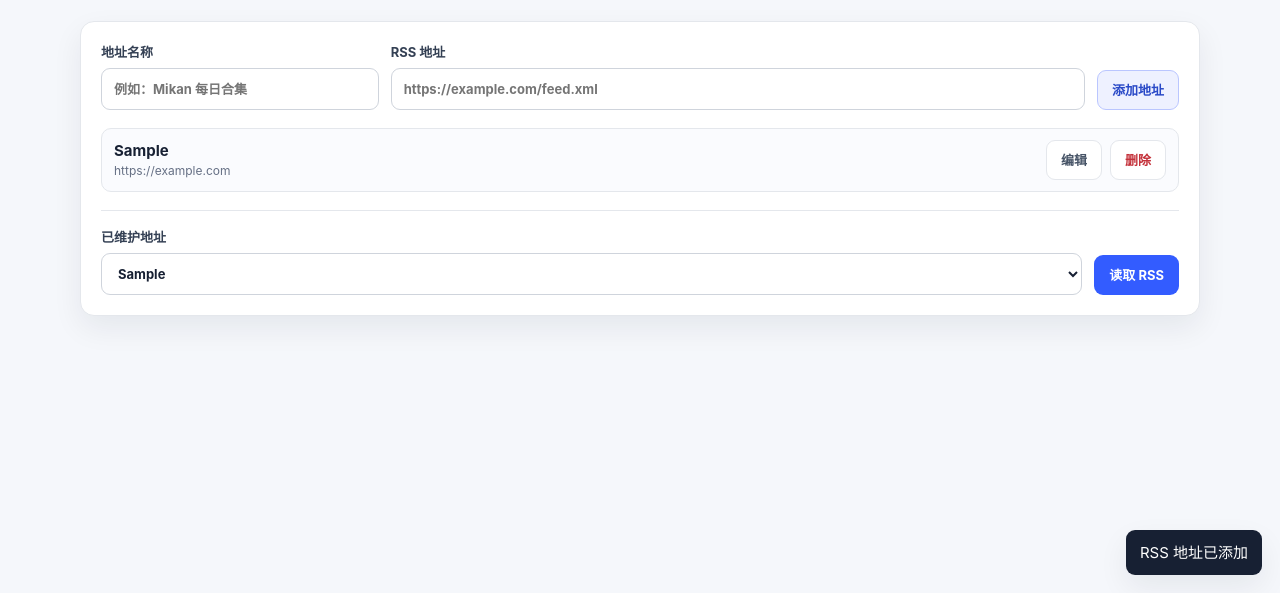
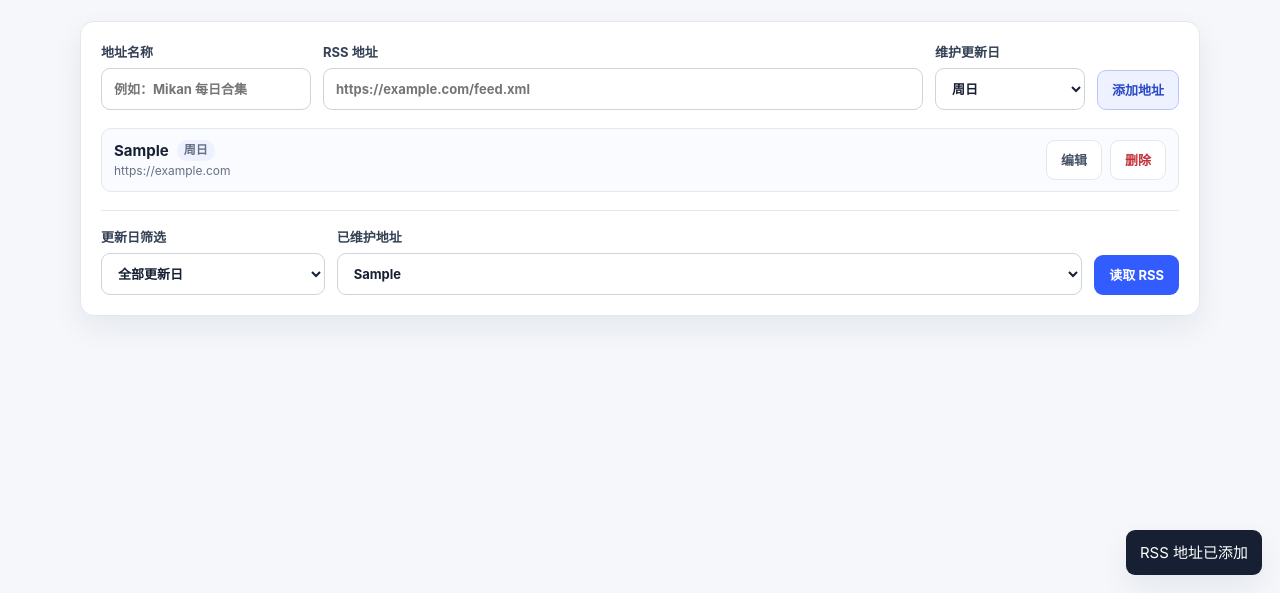
Before and after one commit to crymen/rss-reader-static, a website: page public/index.html in a window 1280 px wide. Both pictures are taken after typing "Sample", "https://example.com" into the empty fields and a click on the button "添加地址". Shown: the part 207-800 px from the top of the page. Drawn offline with Linux system fonts and the light colour scheme.

Commit message:
feat: add RSS update day filtering

```diff
--- a/public/app.js
+++ b/public/app.js
@@ -1,5 +1,7 @@
 (() => {
   const STORAGE_KEY = "mixed-rss-reader.sources.v1";
+  const WEEKDAYS = ["周日", "周一", "周二", "周三", "周四", "周五", "周六"];
+  const updateDayOf = item => Number.isInteger(item?.update_day) && item.update_day >= 0 && item.update_day <= 6 ? item.update_day : 0;
   const $ = (selector, root = document) => root.querySelector(selector);
   const $$ = (selector, root = document) => [...root.querySelectorAll(selector)];
   const root = $("[data-rss-reader]");
@@ -26,33 +28,42 @@
   let sources = safeSources(), editingId = null, items = [], feedFormat = "";
   const select = $("[data-source-select]", root), sourceList = $("[data-source-list]", root);
   const titleInput = $("[data-source-title]", root), urlInput = $("[data-source-url]", root);
+  const updateDayInput = $("[data-source-update-day]", root), updateDayFilter = $("[data-update-day-filter]", root);
   const list = $("[data-reader-list]", root), results = $("[data-results]", root);
   const persist = () => localStorage.setItem(STORAGE_KEY, JSON.stringify(sources));
   const resetForm = () => {
-    editingId = null; titleInput.value = ""; urlInput.value = "";
+    editingId = null; titleInput.value = ""; urlInput.value = ""; updateDayInput.value = "0";
     $("[data-source-save]", root).textContent = "添加地址";
     $("[data-source-cancel]", root).classList.add("is-hidden");
   };
   const editSource = item => {
-    editingId = item.id; titleInput.value = item.title; urlInput.value = item.rss_url;
+    editingId = item.id; titleInput.value = item.title; urlInput.value = item.rss_url; updateDayInput.value = String(updateDayOf(item));
     $("[data-source-save]", root).textContent = "保存修改";
     $("[data-source-cancel]", root).classList.remove("is-hidden"); titleInput.focus();
   };
   const renderSources = selectedId => {
     select.replaceChildren(new Option("请选择 RSS 地址", "")); sourceList.replaceChildren();
-    sources.forEach(item => {
+    const filterValue = updateDayFilter.value;
+    const visibleSources = sources.filter(item => filterValue === "" || updateDayOf(item) === Number(filterValue));
+    visibleSources.forEach(item => {
       select.add(new Option(item.title, item.id));
       const row = document.createElement("div"); row.className = "source-item";
       const info = document.createElement("div"); info.className = "source-info";
+      const titleRow = document.createElement("div"); titleRow.className = "source-title-row";
       const title = document.createElement("strong"); title.textContent = item.title;
-      const url = document.createElement("span"); url.textContent = item.rss_url; info.append(title, url);
+      const weekday = document.createElement("span"); weekday.className = "weekday-badge"; weekday.textContent = WEEKDAYS[updateDayOf(item)];
+      titleRow.append(title, weekday);
+      const url = document.createElement("span"); url.textContent = item.rss_url; info.append(titleRow, url);
       const actions = document.createElement("div"); actions.className = "source-actions";
       const edit = document.createElement("button"); edit.type = "button"; edit.className = "button button-ghost"; edit.textContent = "编辑"; edit.onclick = () => editSource(item);
       const remove = document.createElement("button"); remove.type = "button"; remove.className = "button button-ghost danger"; remove.textContent = "删除";
       remove.onclick = () => { if (!confirm(`确定删除“${item.title}”吗？`)) return; sources = sources.filter(value => value.id !== item.id); persist(); if (editingId === item.id) resetForm(); renderSources(); toast("RSS 地址已删除"); };
       actions.append(edit, remove); row.append(info, actions); sourceList.append(row);
     });
-    if (selectedId) select.value = selectedId;
+    if (!visibleSources.length) {
+      const empty = document.createElement("div"); empty.className = "empty source-empty"; empty.textContent = "该更新日暂无 RSS 地址。"; sourceList.append(empty);
+    }
+    if (selectedId && visibleSources.some(item => item.id === selectedId)) select.value = selectedId;
   };
   const firstText = (node, selectors) => {
     for (const selector of selectors) { const value = node.querySelector(selector)?.textContent?.trim(); if (value) return value; }
@@ -117,15 +128,16 @@
     updateSelection();
   };
   $("[data-source-form]", root).onsubmit = event => {
-    event.preventDefault(); const title = titleInput.value.trim(), rss_url = urlInput.value.trim();
+    event.preventDefault(); const title = titleInput.value.trim(), rss_url = urlInput.value.trim(), update_day = Number(updateDayInput.value);
     let parsed; try { parsed = new URL(rss_url); } catch { toast("请输入有效的 RSS 地址", true); return; }
     if (parsed.protocol !== "https:") { toast("RSS 地址必须使用 HTTPS", true); return; }
     const wasEditing = Boolean(editingId);
-    if (editingId) sources = sources.map(item => item.id === editingId ? {...item, title, rss_url} : item);
-    else sources.push({id: crypto.randomUUID(), title, rss_url});
+    if (editingId) sources = sources.map(item => item.id === editingId ? {...item, title, rss_url, update_day} : item);
+    else sources.push({id: crypto.randomUUID(), title, rss_url, update_day});
     const selectedId = editingId || sources.at(-1).id; persist(); resetForm(); renderSources(selectedId); toast(wasEditing ? "RSS 地址已更新" : "RSS 地址已添加");
   };
   $("[data-source-cancel]", root).onclick = resetForm;
+  updateDayFilter.onchange = () => renderSources(select.value);
   $("[data-load]", root).onclick = async event => {
     const selected = sources.find(item => item.id === select.value); if (!selected) { toast("请先选择 RSS 地址", true); return; }
     const button = event.currentTarget; button.disabled = true; button.textContent = "读取中…";
--- a/public/index.html
+++ b/public/index.html
@@ -28,6 +28,13 @@
         <div class="add-row">
           <label>地址名称<input required maxlength="100" placeholder="例如：Mikan 每日合集" data-source-title></label>
           <label>RSS 地址<input type="url" required inputmode="url" placeholder="https://example.com/feed.xml" data-source-url></label>
+          <label>维护更新日
+            <select required data-source-update-day>
+              <option value="1">周一</option><option value="2">周二</option><option value="3">周三</option>
+              <option value="4">周四</option><option value="5">周五</option><option value="6">周六</option>
+              <option value="0" selected>周日</option>
+            </select>
+          </label>
           <div class="form-actions">
             <button class="button button-secondary" type="submit" data-source-save>添加地址</button>
             <button class="button button-ghost is-hidden" type="button" data-source-cancel>取消</button>
@@ -36,6 +43,14 @@
       </form>
       <div class="source-list" data-source-list></div>
       <div class="load-row">
+        <label>更新日筛选
+          <select data-update-day-filter>
+            <option value="">全部更新日</option>
+            <option value="1">周一</option><option value="2">周二</option><option value="3">周三</option>
+            <option value="4">周四</option><option value="5">周五</option><option value="6">周六</option>
+            <option value="0">周日</option>
+          </select>
+        </label>
         <label>已维护地址<select data-source-select><option value="">请选择 RSS 地址</option></select></label>
         <button class="button button-primary" type="button" data-load>读取 RSS</button>
       </div>
```
Also changed, not shown: public/app.css, 1 other file.
